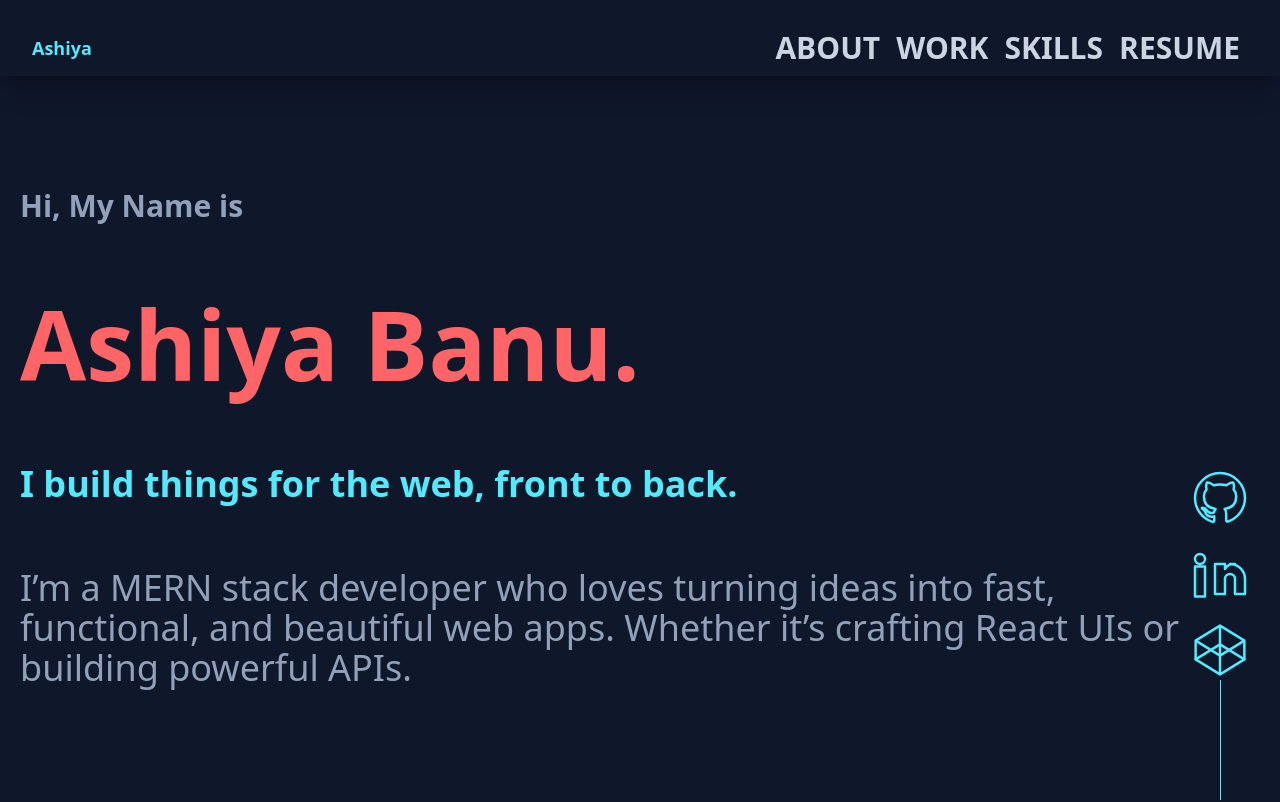
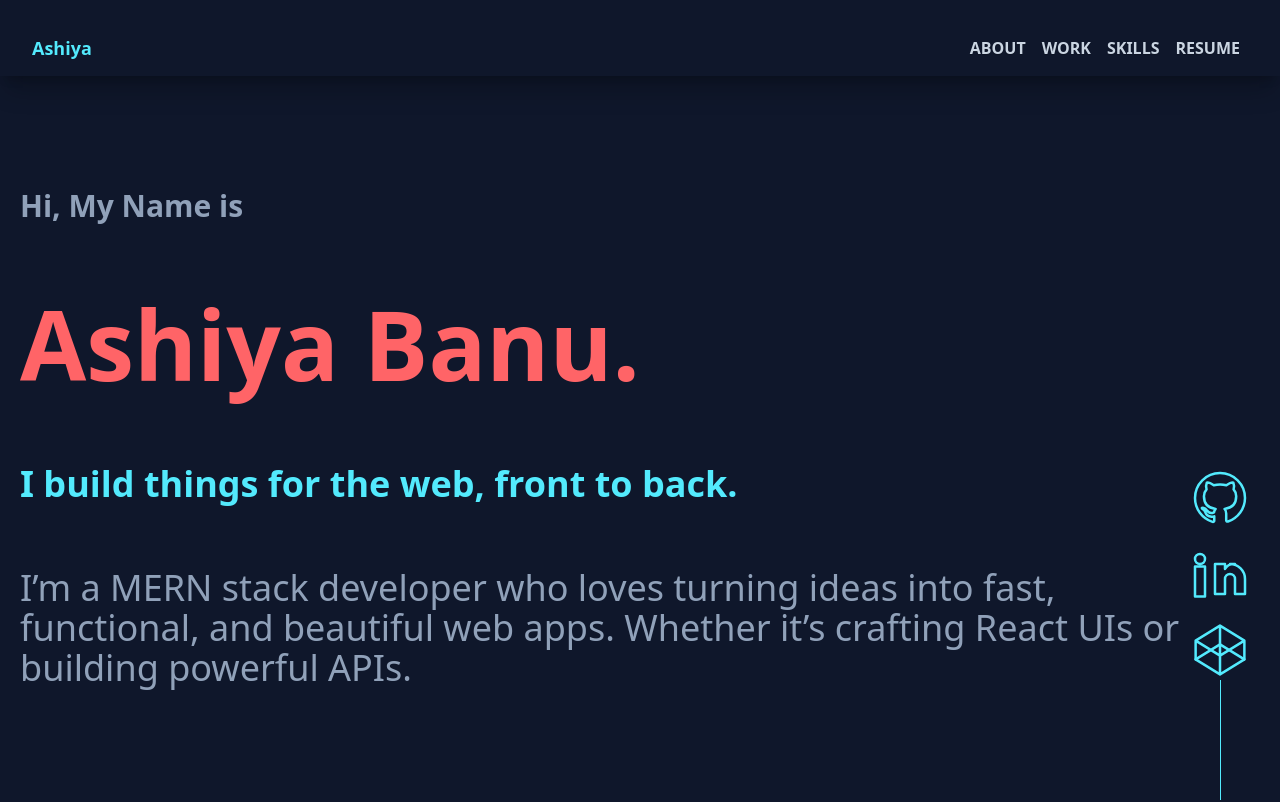
Before and after one commit to ashiyaman/V2.ashiyaman, a React (Vite) app: page / in a window 1280 px wide. Shown: the top 802 px of the page. Built offline with nearby package versions, Linux system fonts and the light colour scheme.

Commit message:
fix: Fix typo

```diff
--- a/src/components/Navbar.jsx
+++ b/src/components/Navbar.jsx
@@ -3,7 +3,7 @@ import { useState } from "react"
 const Navbar = () => {
     return(
         <nav className="h-14 text-slate-100 shadow-xl/20">
-            <div className="align-middle flex px-4 lg:px-8 items-center h-full justify-between md:text-2xl lg:text-3xl">
+            <div className="align-middle flex px-4 lg:px-8 items-center h-full justify-between">
                 <a href="/" className="text-cyan-300 text-lg font-semibold">Ashiya</a>
                 <ul className="text-slate-300 flex ">
                     <li><a href="#about" className="uppercase font-bold text-shadow-xs mx-2 hover:text-cyan-300 focus:text-cyan-300">About</a></li>
```
